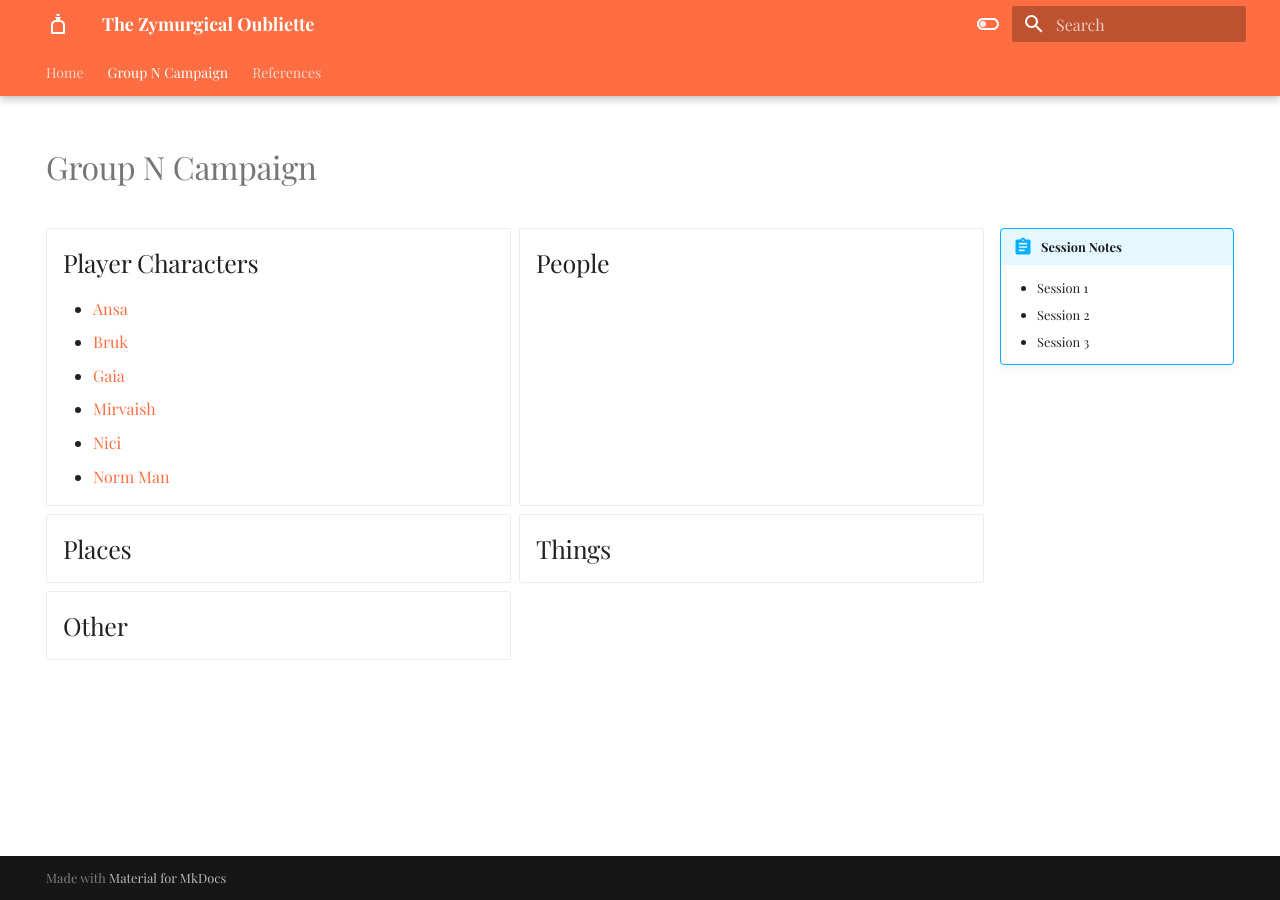
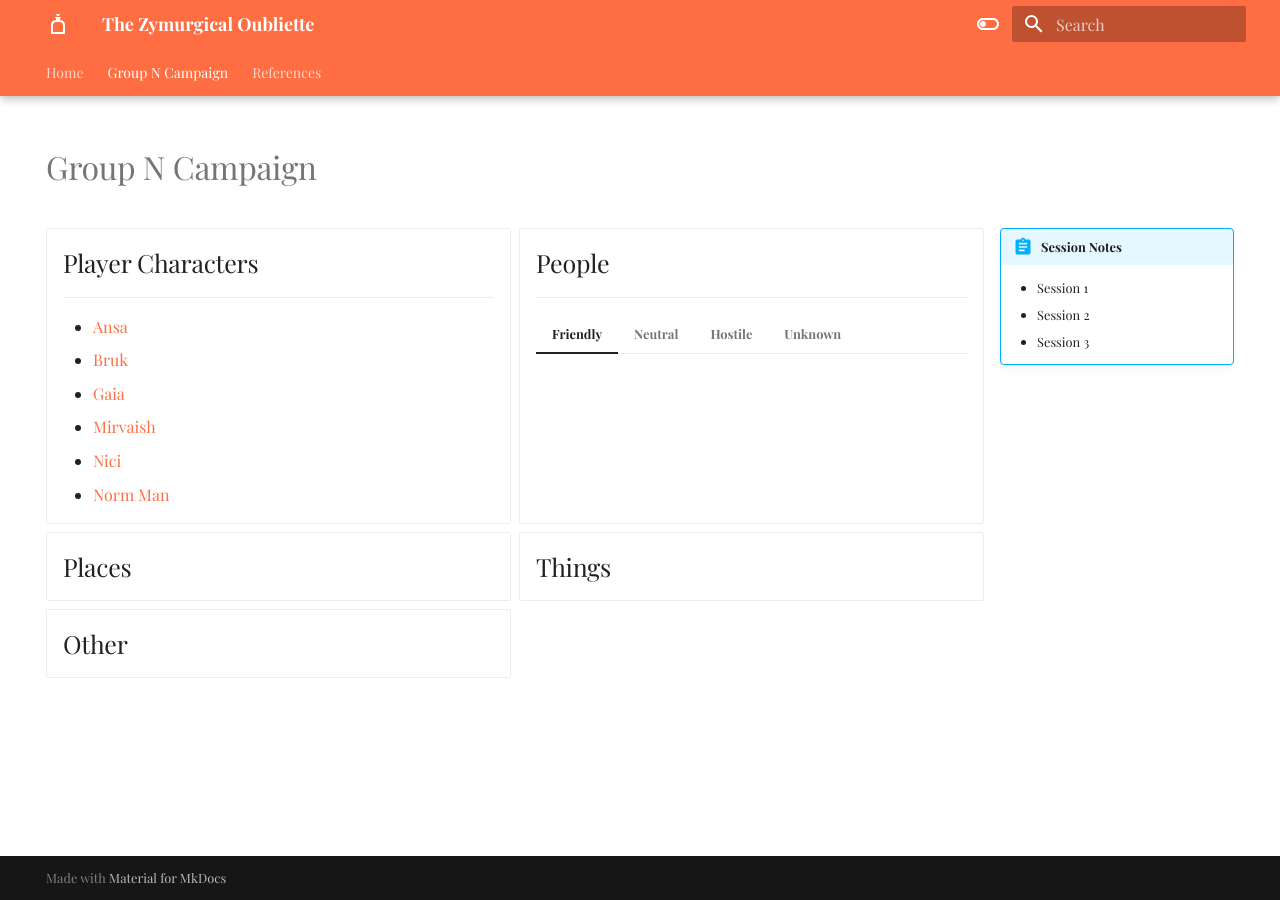
Before and after one commit to Half-Guinea-Press/zymurgical-oubliette, an MkDocs documentation site: the page built from docs/group-n/index.md, in a window 1280 px wide. Built offline with MkDocs 1.6.1 and Material for MkDocs 9.7.7, drawn with Linux system fonts in a browser that asks for light colours; some web fonts are replaced; comment, search, counter and statistics services are not loaded.

Commit message:
Update index.md

```diff
--- a/docs/group-n/index.md
+++ b/docs/group-n/index.md
@@ -15,6 +15,7 @@ hide:
 <div class="grid cards" markdown>
 
 -   ## Player Characters
+    ---
 
     - [Ansa](pc/ansa)
     - [Bruk](pc/bruk)
@@ -25,6 +26,15 @@ hide:
 
 -   ## People
 
+    ---
+    === "Friendly"
+
+    === "Neutral"
+
+    === "Hostile"
+
+    === "Unknown"
+
 -   ## Places
 
 -   ## Things
```
